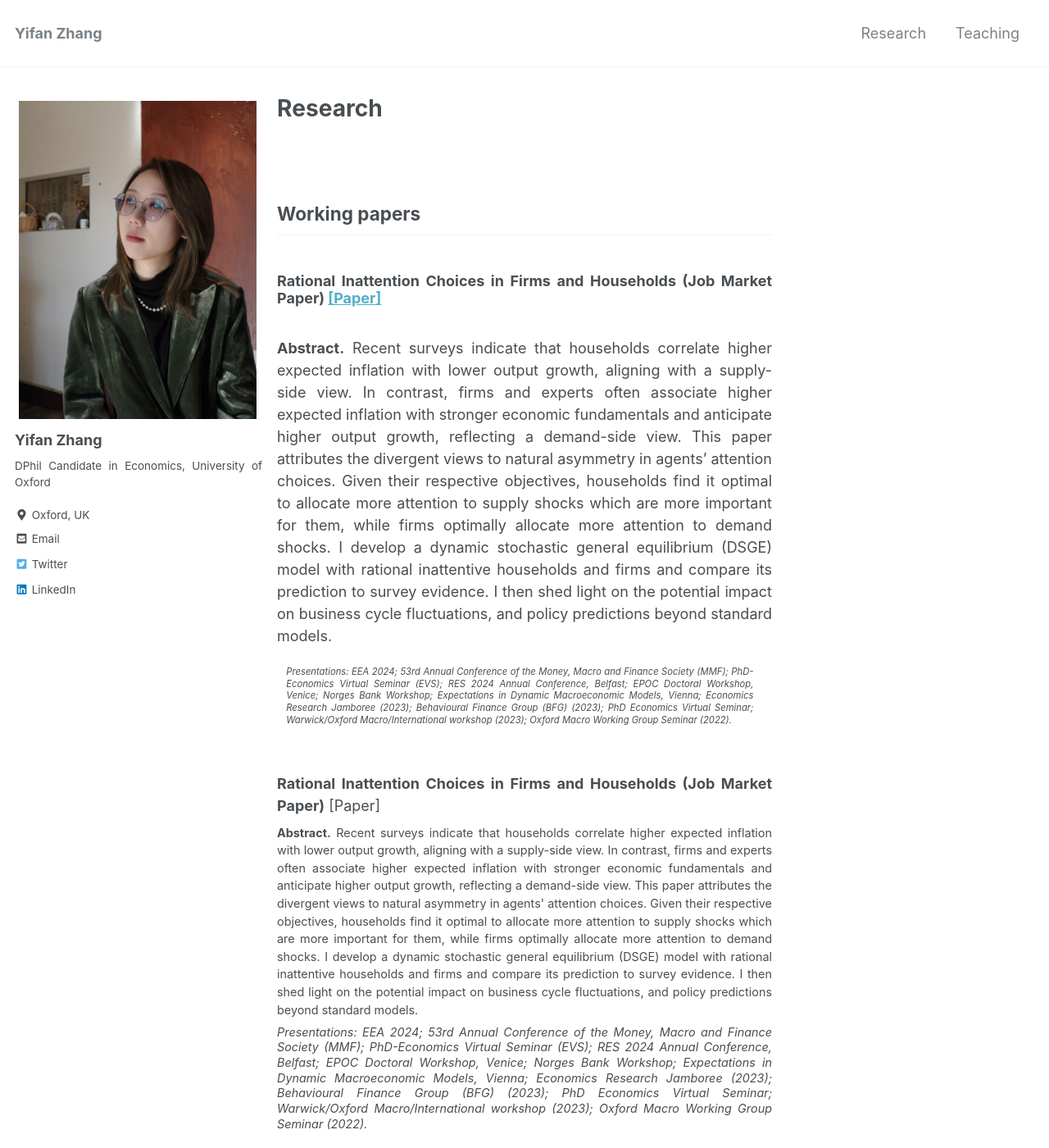
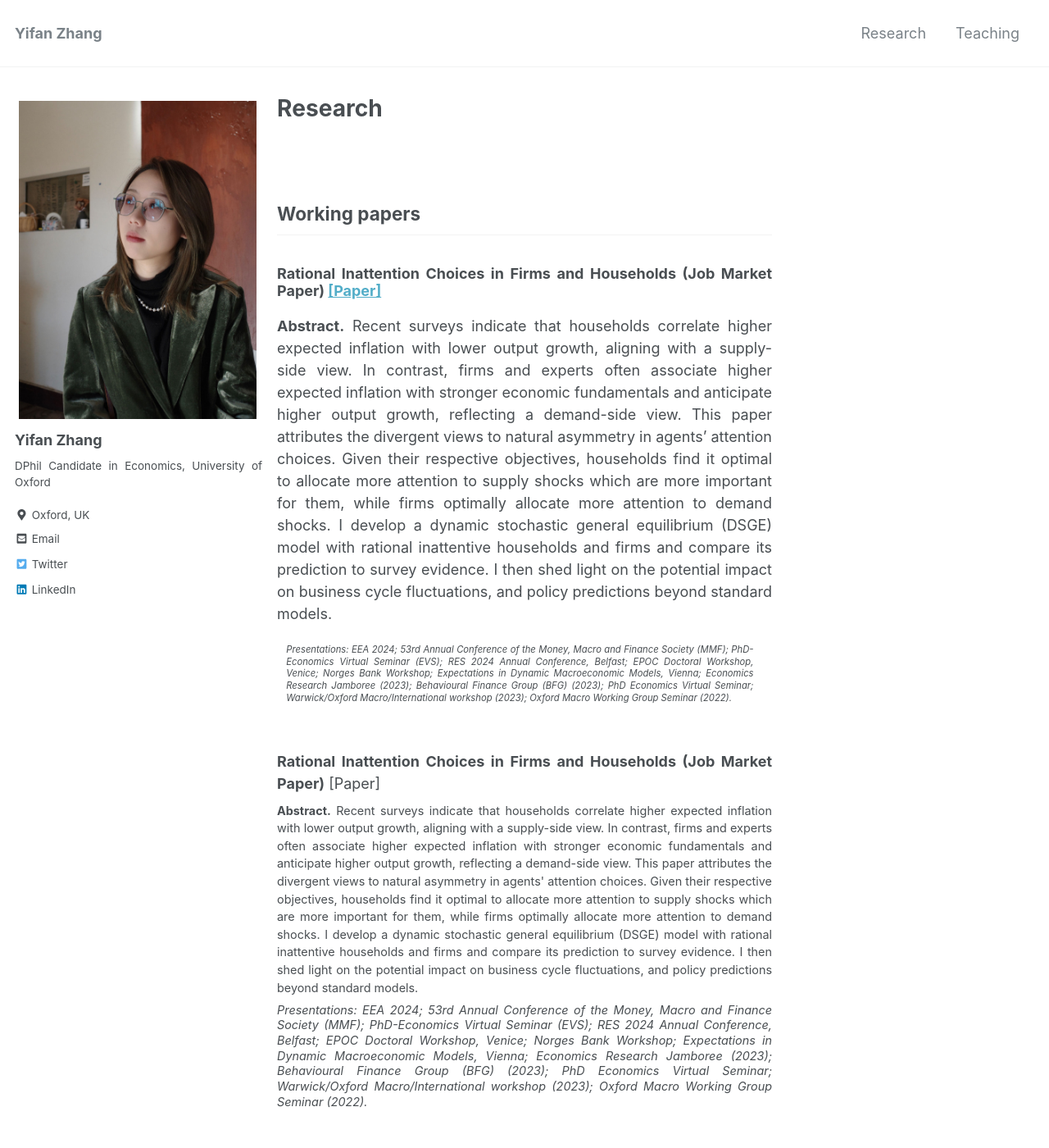
Before and after one commit to yifan-zhang-in/yifan-zhang-in.github.io, a Jekyll site: the page built from _pages/2_research.md, in a window 1280 px wide and 1400 px high. Shown: the whole window at 82% size. Built offline with Jekyll 4.4.1, drawn with Linux system fonts in a browser that asks for light colours; nearby versions of some CDN libraries.

Commit message:
Update _base.scss

```diff
--- a/_sass/minimal-mistakes/_base.scss
+++ b/_sass/minimal-mistakes/_base.scss
@@ -42,12 +42,12 @@ h1 {
 
 h2 {
   font-size: $type-size-4;
-  margin-bottom: 2em;
+  margin-bottom: 1em;
 }
 
 h3 {
   font-size: $type-size-5;
-  margin-bottom: 2em;
+  margin-bottom: 1em;
 }
 
 h4 {
@@ -83,7 +83,8 @@ small,
 
 p {
   font-size: $type-size-7;
-  margin-bottom: 0.5em;
+  margin-bottom: 0.35em;
+  margin-top: 0;
   line-height: 1.5;
   font-weight: normal; /* Removes bold styling */
 }
```
